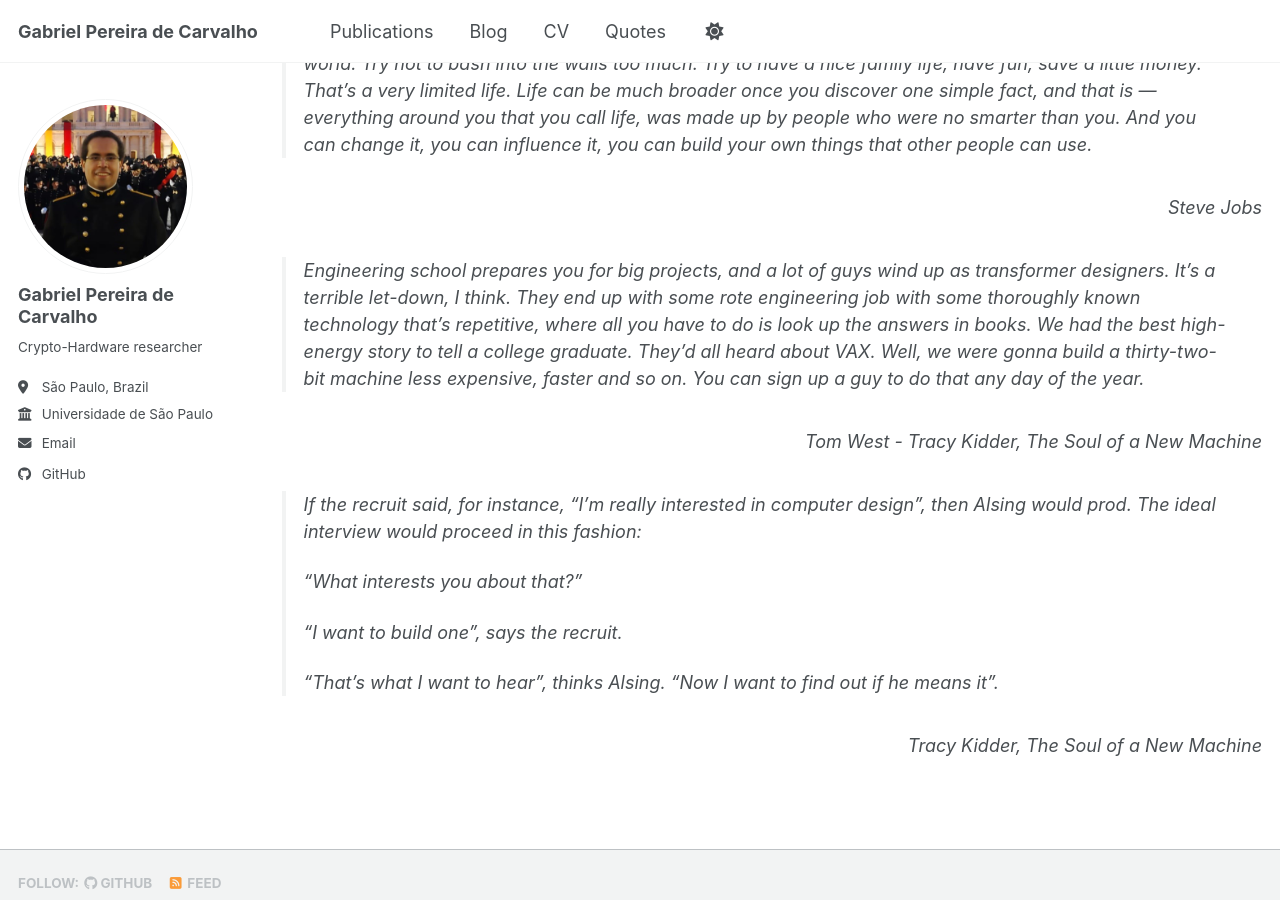
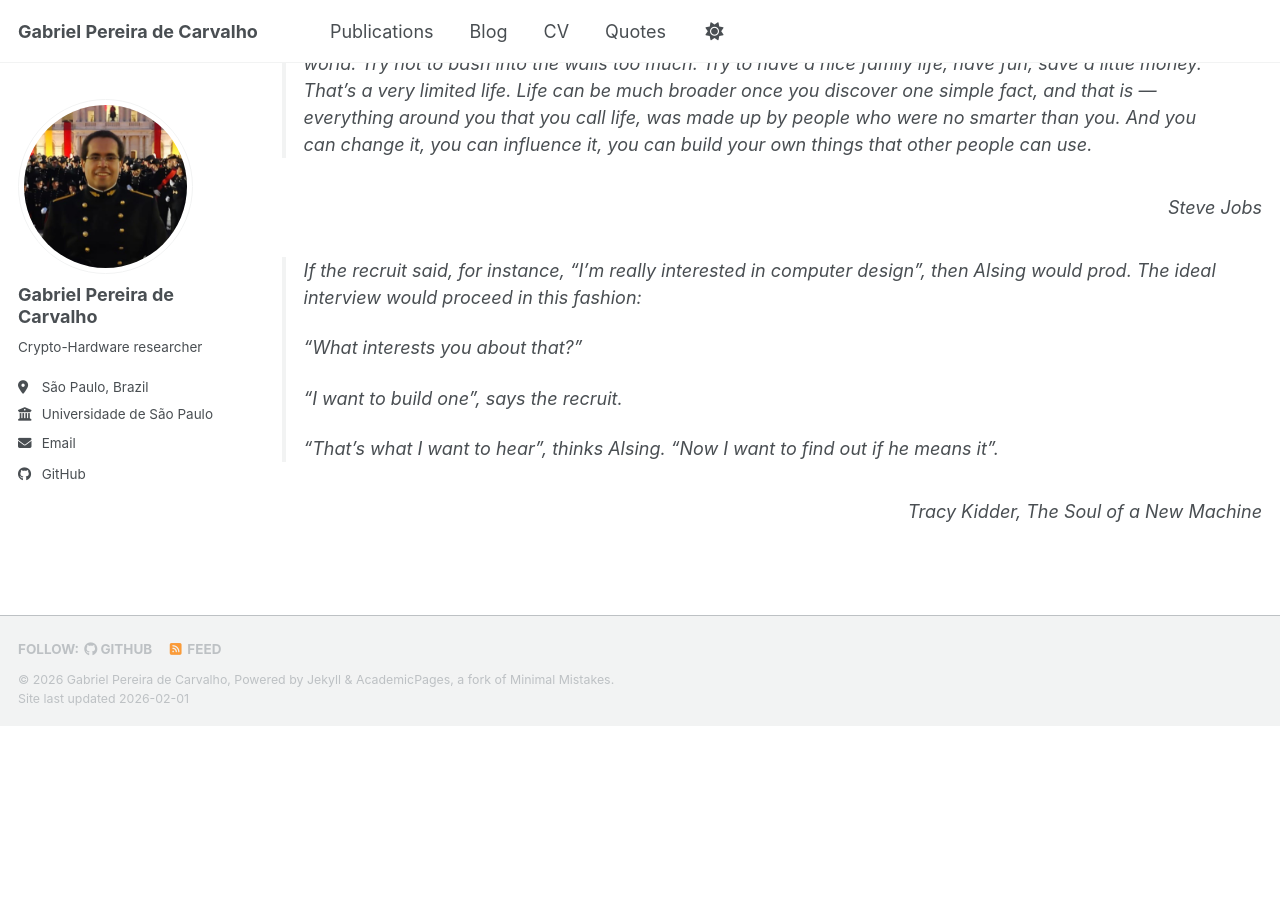
Before and after one commit to ArkhamKnightGPC/ArkhamKnightGPC.github.io, a Jekyll site: the page built from _pages/quotes.md, in a window 1280 px wide and 900 px high, scrolled down 598 px. Built offline with Jekyll 4.4.1, drawn with Linux system fonts in a browser that asks for light colours; a script bundle is joined from its source files by our own code; library files that are not in the unit come from our copies; after the commit the page ends 1324 px from its top, so only the background shows below that.

Commit message:
:memo: remove a quote

```diff
--- a/_pages/quotes.md
+++ b/_pages/quotes.md
@@ -27,11 +27,6 @@ redirect_from:
   <em>Steve Jobs</em>
 </div>
 
-> Engineering school prepares you for big projects, and a lot of guys wind up as transformer designers. It's a terrible let-down, I think. They end up with some rote engineering job with some thoroughly known technology that's repetitive, where all you have to do is look up the answers in books. We had the best high-energy story to tell a college graduate. They'd all heard about VAX. Well, we were gonna build a thirty-two-bit machine less expensive, faster and so on. You can sign up a guy to do that any day of the year.
-<div style="text-align: right">
-  <em>Tom West - Tracy Kidder, <i>The Soul of a New Machine</i></em>
-</div>
-
 > If the recruit said, for instance, "I'm really interested in computer design", then Alsing would prod. The ideal interview would proceed in this fashion:
 >
 > "What interests you about that?"
```
